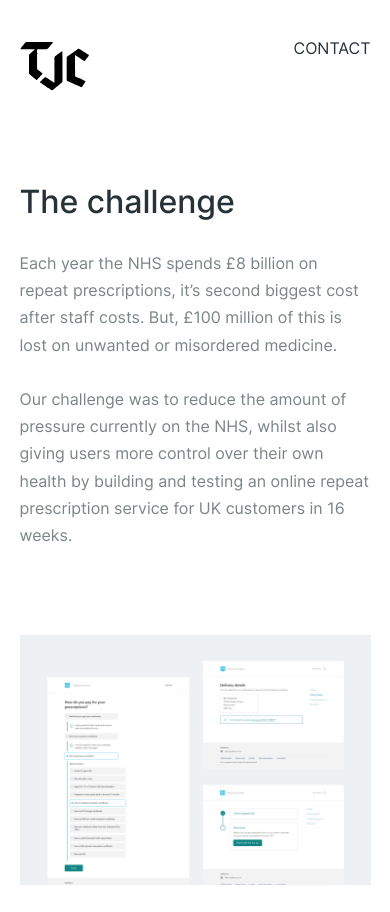
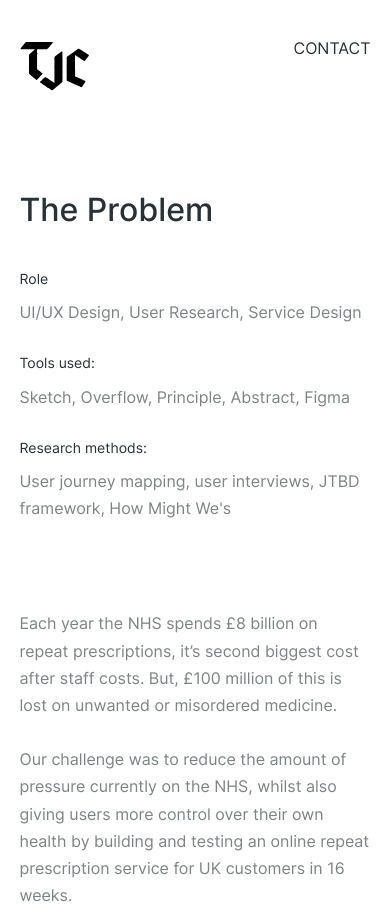
Before and after one commit to thomclegg/port, a website: page src/coop.html in a window 390 px wide. Shown: the top 912 px of the page. Drawn offline with Linux system fonts and the light colour scheme.

Commit message:
fixed some responsive and font issues

```diff
--- a/src/coop.html
+++ b/src/coop.html
@@ -28,7 +28,19 @@
         </div>
 
         <div class="text-block">
-            <h1>The challenge</h1>
+            <div class="problem">
+                <h1>The Problem</h1>
+                <h3>Role</h3>
+                <h2>UI/UX Design, User Research, Service Design
+                </h2>
+
+                <h3>Tools used:</h3>
+                <h2>Sketch, Overflow, Principle, Abstract, Figma
+                </h2>
+
+                <h3>Research methods:</h3>
+                <h2>User journey mapping, user interviews, JTBD framework, How Might We's</h2>
+            </div>
             <div class="research-link">
                 <h2>Each year the NHS spends £8 billion on repeat prescriptions, it’s second biggest cost after staff
                     costs. But, £100 million of this is lost on unwanted or misordered medicine.
--- a/src/css/project.css
+++ b/src/css/project.css
@@ -39,7 +39,7 @@
     margin: 0;
     padding: 0;
     font-family: 'Inter';
-    font-size: 16px;
+    font-size: 10px;
     color: var(--off-black);
     background-color: white;
     -webkit-font-smoothing: antialiased;
@@ -76,7 +76,7 @@
 
 li {
 
-    font-size: 1em;
+    font-size: 1.6em;
     display: inline;
     padding: 0;
 }
@@ -136,6 +136,10 @@
 
 .problem {
     width: 40%;
+}
+
+.problem h2 {
+    margin-bottom: 24px;
 }
 
 .img-wrapper {
@@ -203,13 +207,14 @@
 }
 
 h1 {
-    font-size: 2em;
+    font-size: 3.2em;
     font-weight: 500;
     margin-bottom: 32px;
+    line-height: 1.5;
 }
 
 h2 {
-    font-size: 1em;
+    font-size: 1.6em;
     font-weight: 400;
     opacity: 0.6;
     line-height: 1.7;
@@ -223,9 +228,9 @@
     padding: 0;
     margin: 0 0 8px;
     font-weight: 400;
-    line-height: 1.5;
-    font-size: 0.9em;
-    color: slategrey;
+    line-height: 1.8;
+    font-size: 1.4em;
+    color: var(--off-black);
     -webkit-font-smoothing: antialiased;
 }
 
@@ -241,7 +246,11 @@
 h2 a {
     text-decoration: underline;
     color: black;
-    font-weight: 700;
+    font-weight: 500;
+}
+
+h2 a:hover {
+    text-decoration: none;
 }
 
 li a {
@@ -260,7 +269,10 @@
 
 @media (max-width: 768px) {
 
-
+    .problem {
+        width: 100%;
+        margin-bottom: 64px;
+    }
     .text-block {
         flex-direction: column;
     }
@@ -281,6 +293,7 @@
     display: flex;
     align-items: center;
     padding: 60px 0;
+    font-size: 1.6em;
 }
 
 a.back-link:hover {
@@ -297,17 +310,33 @@
 @media (max-width: 320px),
 (max-width: 425px) {
 
+
+
     .research-link,
     h2 {
         width: 100%;
         line-height: 1.7;
     }
 
+    .research-link-40 {
+        width: 100%
+    }
+
+    .img-wrapper {
+        width: 100%;
+        margin-top: 64px;
+    }
+
     .docu {
         height: 240px;
+        width: 100%;
     }
 
     .text-block {
+        flex-direction: column;
+    }
+
+    .text-block-column {
         flex-direction: column;
     }
 
```
Also changed, not shown: src/mojo.html (+4 -0 lines), src/push-doctor.html (+4 -0 lines), dist/coop.html, dist/css/project.css, dist/mojo.html, dist/push-doctor.html.
